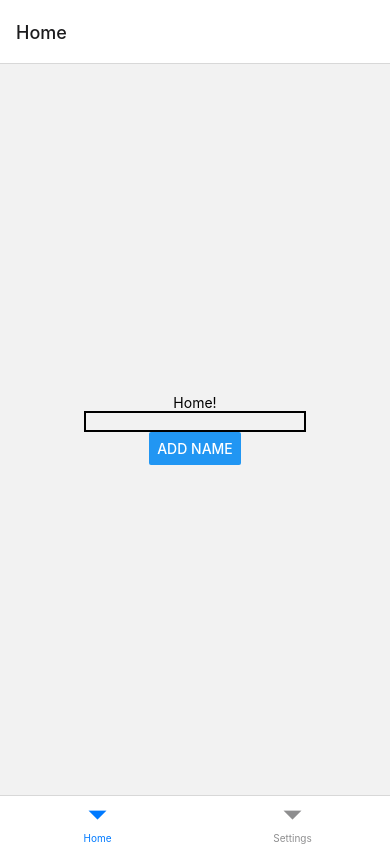
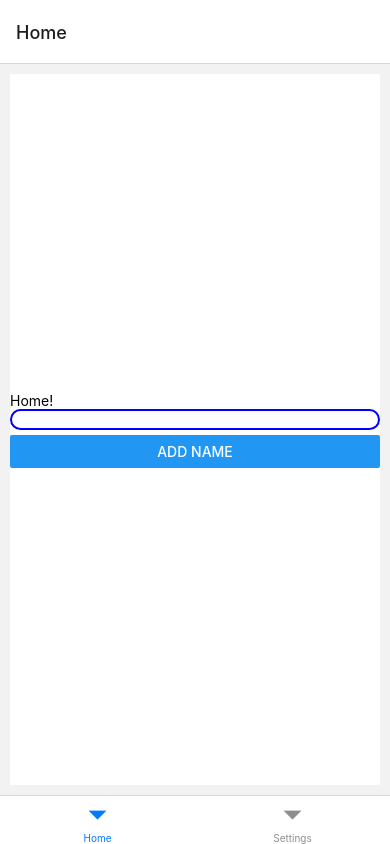
Before and after one commit to mehmetfiratkahvecioglu/JOBS, a React Native app: screen /Home in a window 390 px wide. Built offline with nearby package versions, Linux system fonts and the light colour scheme.

Commit message:
add a style

```diff
--- a/src/pages/HomeScreen/HomeScreen.js
+++ b/src/pages/HomeScreen/HomeScreen.js
@@ -1,20 +1,21 @@
 import React, {useState} from 'react';
-import {View, Text, TextInput, Button} from 'react-native';
+import {View, Text, TextInput, Button, StyleSheet} from 'react-native';
 import {useDispatch} from 'react-redux';
 
 const HomeScreen = () => {
   const [text, setText] = useState('');
   const dispatch = useDispatch();
   return (
-    <View style={{flex: 1, justifyContent: 'center', alignItems: 'center'}}>
+    <View style={styles.container}>
       <Text>Home!</Text>
+      <View style={styles.inputContainer}>
         <TextInput
-        style={{borderWidth: 2, borderColor: 'black', minWidth: 100}}
           onChangeText={val => {
             setText(val);
           }}
           value={text}
         />
+      </View>
       <Button
         title="ADD NAME"
         onPress={() => {
@@ -25,4 +26,19 @@ const HomeScreen = () => {
   );
 };
 
+const styles = StyleSheet.create({
+  container: {
+    flex: 1,
+    backgroundColor: 'white',
+    justifyContent: 'center',
+    margin: 10,
+  },
+  inputContainer: {
+    borderRadius: 20,
+    borderColor: 'blue',
+    borderWidth: 2,
+    marginBottom: 5,
+  },
+});
+
 export default HomeScreen;
```
Lines whose indentation alone changed are shown as unchanged.
